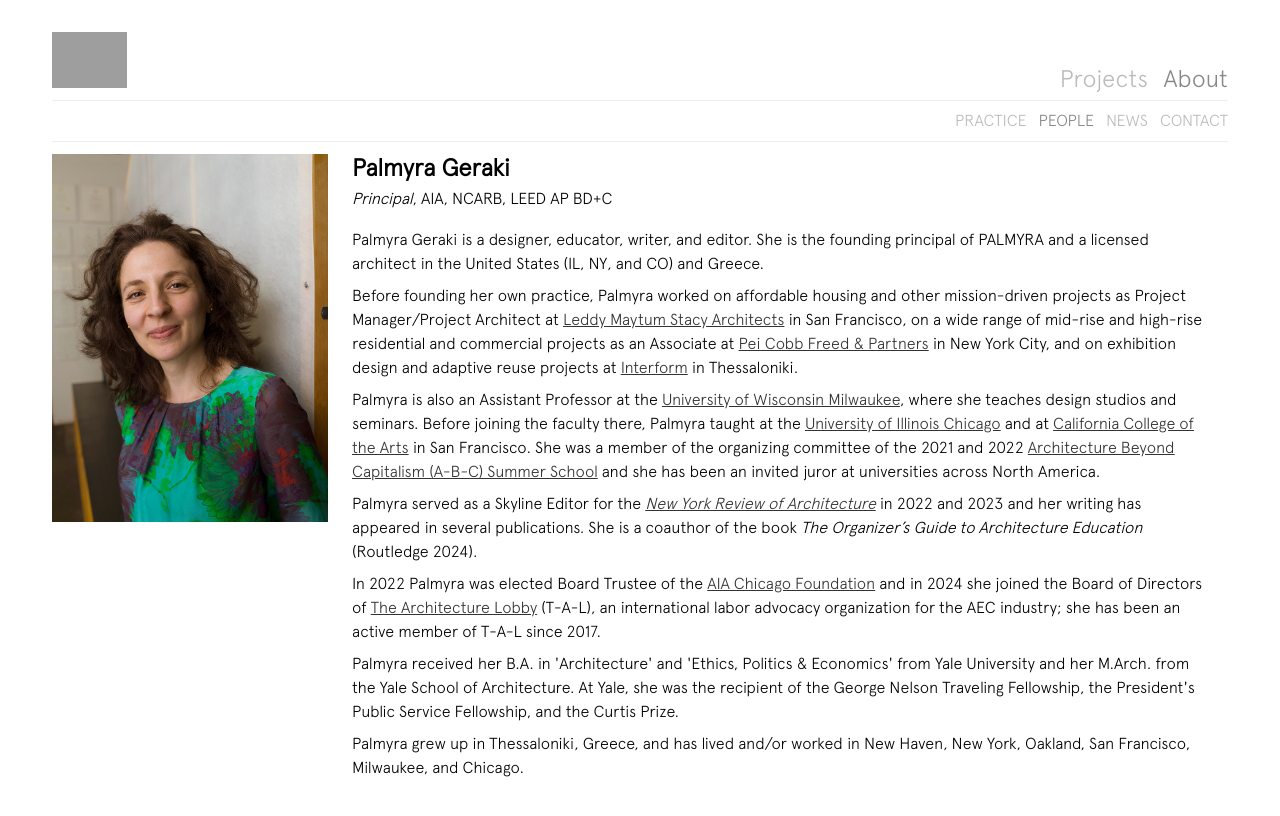
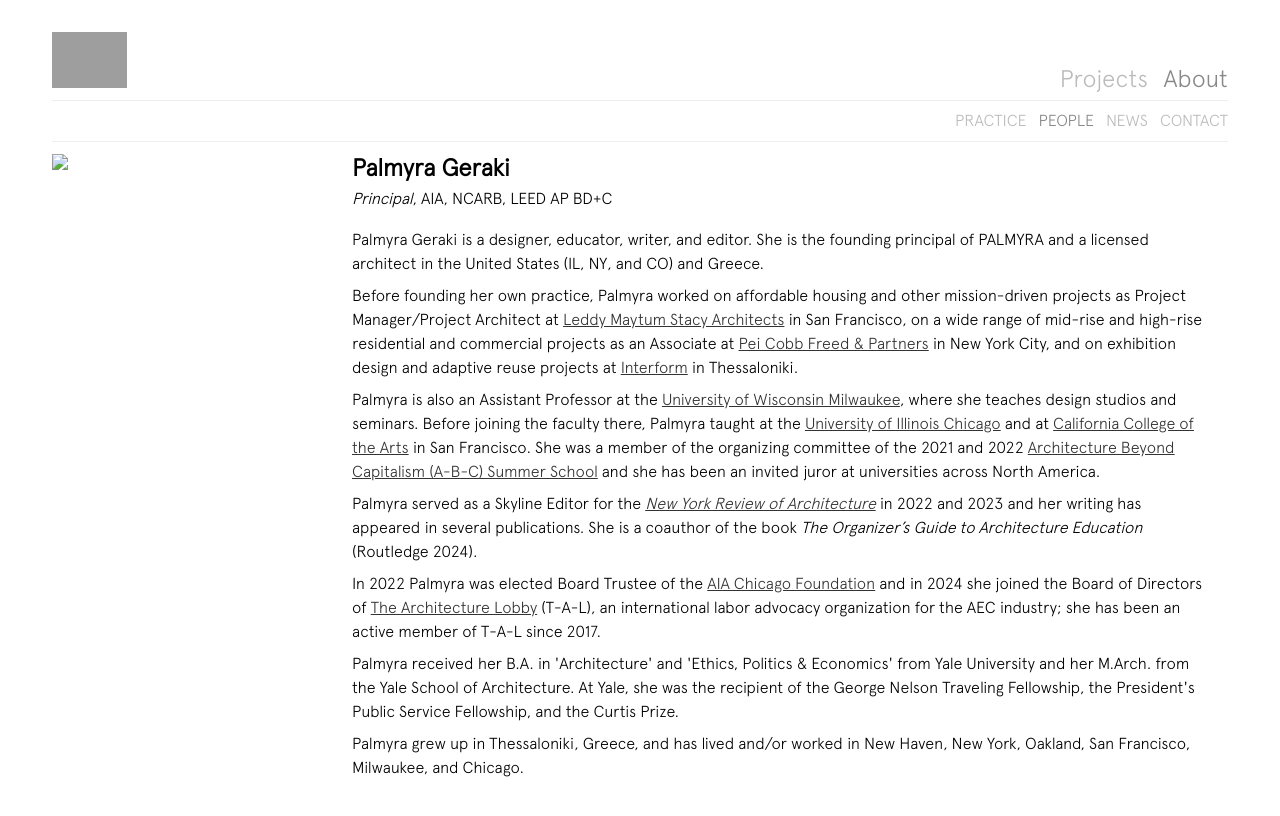
Before and after one commit to palmyra-arch/palmyra-arch.github.io, a Jekyll site: the page built from people/palmyra-geraki.html, in a window 1280 px wide. Shown: the top 816 px of the page. Built offline with Jekyll 4.4.1, drawn with Linux system fonts in a browser that asks for light colours; grey boxes are pictures that could not be loaded.

Commit message:
Update palmyra-geraki.html

```diff
--- a/people/palmyra-geraki.html
+++ b/people/palmyra-geraki.html
@@ -7,7 +7,7 @@ permalink: people/palmyra-geraki
 
             <div class="row">
                 <div class="col col-1-1 col-md-1-3 col-lg-1-4">
-                    <img src="images/Palmyra-Head-2.jpg">
+                    <img src="people/images/Palmyra-Head-2.jpg">
                 </div>
                 <div class="col col-1-1 col-md-2-3 col-lg-3-4">
                     <div class = "person-page-name">Palmyra Geraki</div>
```
